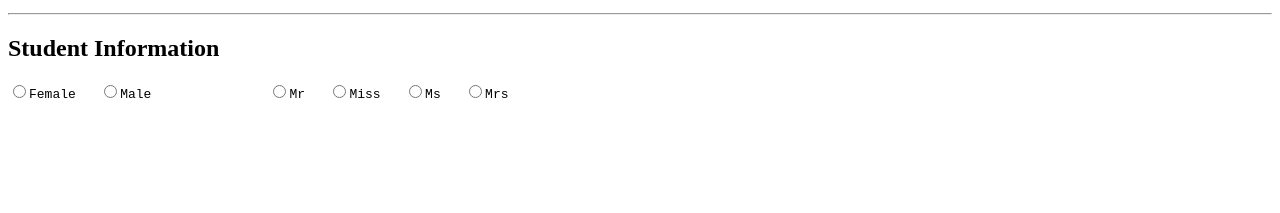
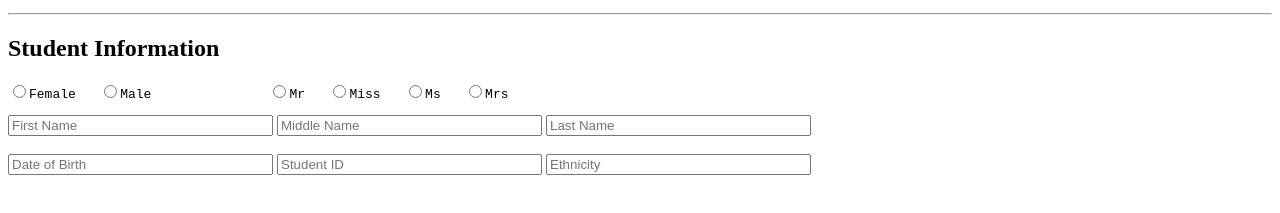
Before and after one commit to i-waseem/Student-Registration-Form, a plain HTML site: page index.html in a window 1280 px wide. Shown: the part 101-314 px from the top of the page. Drawn offline with Linux system fonts and the light colour scheme.

Commit message:
Add name fields

```diff
--- a/index.html
+++ b/index.html
@@ -21,3 +21,14 @@
          <h2>Student Information</h2>
         <!-- Gender and Title Radio Buttons -->
         <pre><input type="radio" value="Female" name="gender">Female   <input type="radio" value="Male" name="gender">Male               <input type="radio" value="Mr" name="title">Mr   <input type="radio" value="Miss" name="title">Miss   <input type="radio" value="Ms" name="title">Ms   <input type="radio" value="Mrs" name="title">Mrs</pre>
+        <!-- Name Fields -->
+        <input type="text" placeholder="First Name" size="30">
+            <input type="text" placeholder="Middle Name" size="30">
+            <input type="text" placeholder="Last Name" size="30">
+            <br><br>
+        <!-- Additional Information Fields -->
+        <input type="text" placeholder="Date of Birth" size="30">
+            <input type="text" placeholder="Student ID" size="30">
+            <input type="text" placeholder="Ethnicity" size="30">
+            <br><br>
+        </div>
```
